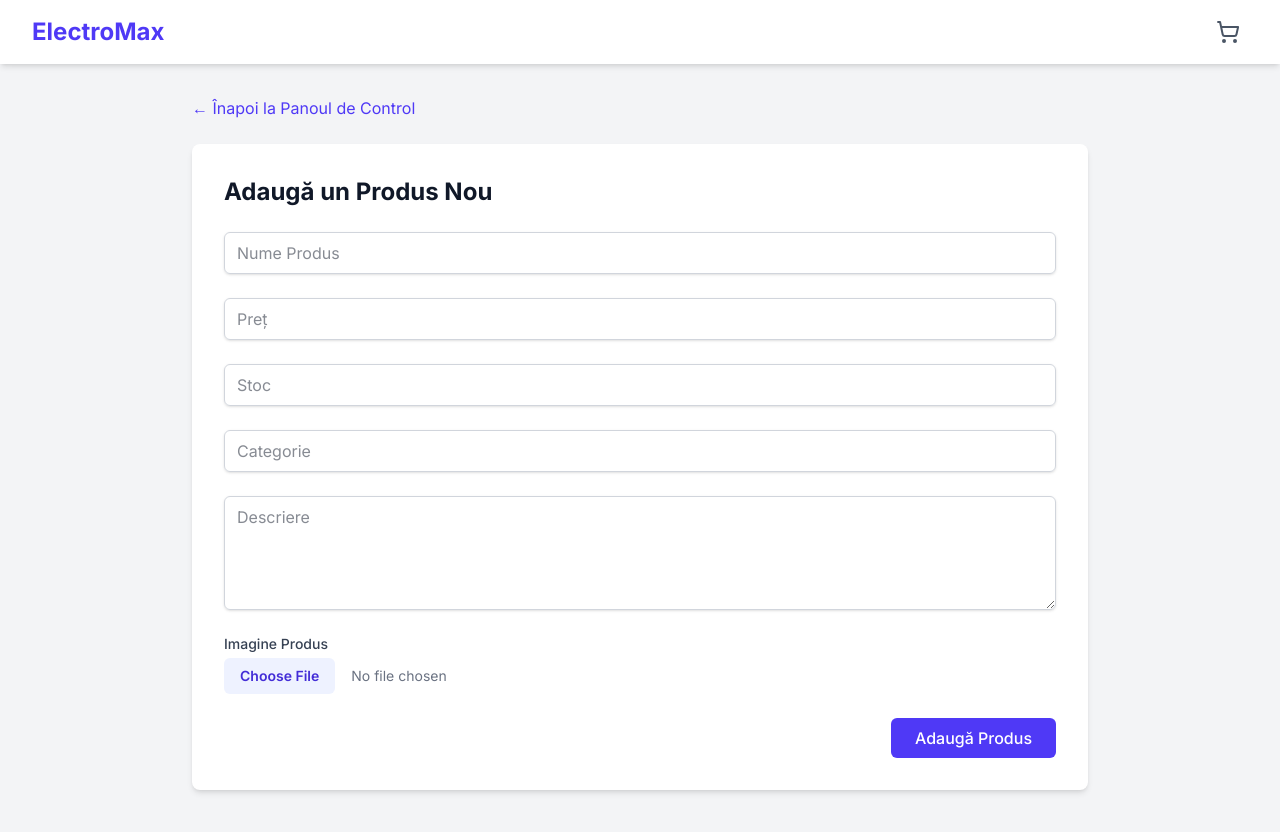
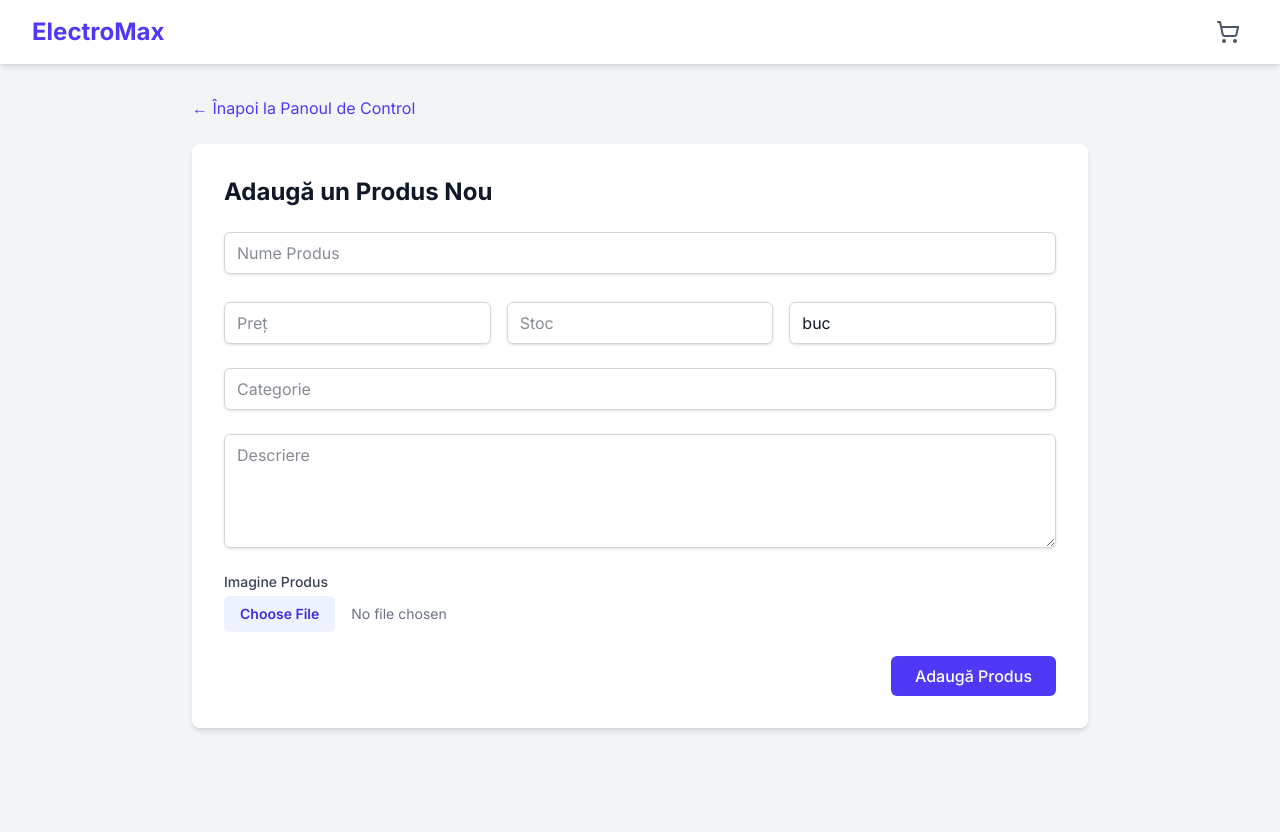
Before and after one commit to Bogdiyandrew/electromax, a Next.js app: page /admin/add-product in a window 1280 px wide. Shown: the top 832 px of the page. Built offline with nearby package versions, Linux system fonts and the light colour scheme; no server answers; sample sign-in values are in the browser's storage.

Commit message:
actualizare noua

```diff
--- a/app/(admin)/admin/add-product/page.tsx
+++ b/app/(admin)/admin/add-product/page.tsx
@@ -13,11 +13,13 @@ interface ProductFormState {
   description: string;
   stock: string;
   category: string;
+  unit: string; // Câmp nou adăugat
 }
 
 const AddProductPage = () => {
   const router = useRouter();
-  const [formState, setFormState] = useState<ProductFormState>({ name: '', price: '', description: '', stock: '', category: '' });
+  // MODIFICARE: Am adăugat 'unit' la starea inițială
+  const [formState, setFormState] = useState<ProductFormState>({ name: '', price: '', description: '', stock: '', category: '', unit: 'buc' });
   const [imageFile, setImageFile] = useState<File | null>(null);
   const [isLoading, setIsLoading] = useState(false);
   const [error, setError] = useState<string | null>(null);
@@ -53,6 +55,7 @@ const AddProductPage = () => {
         description: formState.description,
         stock: parseInt(formState.stock, 10),
         category: formState.category,
+        unit: formState.unit, // Am adăugat unitatea de măsură
         imageUrl: downloadURL,
         createdAt: new Date(),
       };
@@ -60,10 +63,9 @@ const AddProductPage = () => {
       await addDoc(collection(db, "products"), newProduct);
 
       alert('Produsul a fost adăugat cu succes!');
-      router.push('/admin/dashboard');
+      router.push('/admin/products');
 
     } catch (err) {
-      // Corecție pentru a specifica tipul erorii
       const error = err as Error;
       setError(error.message || "A apărut o eroare la adăugarea produsului.");
       console.error("Eroare detaliată:", err);
@@ -84,8 +86,12 @@ const AddProductPage = () => {
           <h1 className="text-2xl font-bold text-gray-900 mb-6">Adaugă un Produs Nou</h1>
           <form onSubmit={handleSubmit} className="space-y-6">
             <input type="text" name="name" required placeholder="Nume Produs" value={formState.name} onChange={handleChange} className="mt-1 block w-full px-3 py-2 border border-gray-300 rounded-md shadow-sm focus:ring-indigo-500 focus:border-indigo-500 text-gray-900"/>
-            <input type="text" name="price" required placeholder="Preț" value={formState.price} onChange={handleChange} className="mt-1 block w-full px-3 py-2 border border-gray-300 rounded-md shadow-sm focus:ring-indigo-500 focus:border-indigo-500 text-gray-900"/>
-            <input type="number" name="stock" required placeholder="Stoc" value={formState.stock} onChange={handleChange} className="mt-1 block w-full px-3 py-2 border border-gray-300 rounded-md shadow-sm focus:ring-indigo-500 focus:border-indigo-500 text-gray-900"/>
+            <div className="grid grid-cols-1 md:grid-cols-3 gap-4">
+                <input type="number" step="0.01" name="price" required placeholder="Preț" value={formState.price} onChange={handleChange} className="md:col-span-1 mt-1 block w-full px-3 py-2 border border-gray-300 rounded-md shadow-sm focus:ring-indigo-500 focus:border-indigo-500 text-gray-900"/>
+                <input type="number" name="stock" required placeholder="Stoc" value={formState.stock} onChange={handleChange} className="md:col-span-1 mt-1 block w-full px-3 py-2 border border-gray-300 rounded-md shadow-sm focus:ring-indigo-500 focus:border-indigo-500 text-gray-900"/>
+                {/* MODIFICARE: Câmp nou pentru unitatea de măsură */}
+                <input type="text" name="unit" required placeholder="Unitate (ex: buc, ml, set)" value={formState.unit} onChange={handleChange} className="md:col-span-1 mt-1 block w-full px-3 py-2 border border-gray-300 rounded-md shadow-sm focus:ring-indigo-500 focus:border-indigo-500 text-gray-900"/>
+            </div>
             <input type="text" name="category" required placeholder="Categorie" value={formState.category} onChange={handleChange} className="mt-1 block w-full px-3 py-2 border border-gray-300 rounded-md shadow-sm focus:ring-indigo-500 focus:border-indigo-500 text-gray-900"/>
             <textarea name="description" rows={4} required placeholder="Descriere" value={formState.description} onChange={handleChange} className="mt-1 block w-full px-3 py-2 border border-gray-300 rounded-md shadow-sm focus:ring-indigo-500 focus:border-indigo-500 text-gray-900"></textarea>
             <div>
--- a/app/(admin)/admin/products/edit/[id]/page.tsx
+++ b/app/(admin)/admin/products/edit/[id]/page.tsx
@@ -14,6 +14,7 @@ interface ProductFormState {
   description: string;
   stock: string;
   category: string;
+  unit: string; // Câmp nou adăugat
 }
 
 // eslint-disable-next-line @typescript-eslint/no-explicit-any
@@ -21,7 +22,8 @@ const EditProductPage = ({ params }: any) => {
   const router = useRouter();
   const productId = params.id;
 
-  const [formState, setFormState] = useState<ProductFormState>({ name: '', price: '', description: '', stock: '', category: '' });
+  // MODIFICARE: Am adăugat 'unit' la starea inițială
+  const [formState, setFormState] = useState<ProductFormState>({ name: '', price: '', description: '', stock: '', category: '', unit: '' });
   const [currentImageUrl, setCurrentImageUrl] = useState<string | null>(null);
   const [imageFile, setImageFile] = useState<File | null>(null);
   const [isLoading, setIsLoading] = useState(true);
@@ -41,14 +43,14 @@ const EditProductPage = ({ params }: any) => {
             price: data.price.toString(),
             description: data.description,
             stock: data.stock.toString(),
-            category: data.category
+            category: data.category,
+            unit: data.unit || 'buc' // Am adăugat unitatea de măsură
           });
           setCurrentImageUrl(data.imageUrl || null);
         } else {
           setError("Produsul nu a fost găsit.");
         }
       } catch (err) {
-        // MODIFICARE: Folosim 'err' pentru a loga eroarea
         console.error("Eroare la preluarea produsului:", err);
         setError("Eroare la încărcarea produsului.");
       } finally {
@@ -89,6 +91,7 @@ const EditProductPage = ({ params }: any) => {
         description: formState.description,
         stock: parseInt(formState.stock, 10),
         category: formState.category,
+        unit: formState.unit, // Am adăugat unitatea de măsură
         imageUrl: downloadURL,
       };
 
@@ -129,8 +132,12 @@ const EditProductPage = ({ params }: any) => {
             )}
 
             <input type="text" name="name" required placeholder="Nume Produs" value={formState.name} onChange={handleChange} className="mt-1 block w-full px-3 py-2 border border-gray-300 rounded-md text-gray-900"/>
-            <input type="number" step="0.01" name="price" required placeholder="Preț" value={formState.price} onChange={handleChange} className="mt-1 block w-full px-3 py-2 border border-gray-300 rounded-md text-gray-900"/>
-            <input type="number" name="stock" required placeholder="Stoc" value={formState.stock} onChange={handleChange} className="mt-1 block w-full px-3 py-2 border border-gray-300 rounded-md text-gray-900"/>
+            <div className="grid grid-cols-1 md:grid-cols-3 gap-4">
+              <input type="number" step="0.01" name="price" required placeholder="Preț" value={formState.price} onChange={handleChange} className="md:col-span-1 mt-1 block w-full px-3 py-2 border border-gray-300 rounded-md text-gray-900"/>
+              <input type="number" name="stock" required placeholder="Stoc" value={formState.stock} onChange={handleChange} className="md:col-span-1 mt-1 block w-full px-3 py-2 border border-gray-300 rounded-md text-gray-900"/>
+              {/* MODIFICARE: Câmp nou pentru unitatea de măsură */}
+              <input type="text" name="unit" required placeholder="Unitate (ex: buc, ml, set)" value={formState.unit} onChange={handleChange} className="md:col-span-1 mt-1 block w-full px-3 py-2 border border-gray-300 rounded-md text-gray-900"/>
+            </div>
             <input type="text" name="category" required placeholder="Categorie" value={formState.category} onChange={handleChange} className="mt-1 block w-full px-3 py-2 border border-gray-300 rounded-md text-gray-900"/>
             <textarea name="description" rows={4} required placeholder="Descriere" value={formState.description} onChange={handleChange} className="mt-1 block w-full px-3 py-2 border border-gray-300 rounded-md text-gray-900"></textarea>
 
--- a/app/product/[id]/ProductClientPage.tsx
+++ b/app/product/[id]/ProductClientPage.tsx
@@ -1,8 +1,10 @@
 'use client';
 
+import { useState } from 'react'; // Am adăugat useState
 import Link from 'next/link';
-import Image from 'next/image'; // Importăm componenta Image
+import Image from 'next/image';
 import { useCart } from '@/context/CartContext';
+import { Minus, Plus } from 'lucide-react'; // Importăm iconițe
 
 // Definim o interfață pentru structura unui produs
 interface Product {
@@ -12,19 +14,37 @@ interface Product {
   description: string;
   category: string;
   stock: number;
-  imageUrl?: string; // Am adăugat imageUrl ca opțional
+  imageUrl?: string;
+  unit?: string; // Am adăugat câmpul opțional pentru unitate
 }
 
 // Componenta primește produsul ca proprietate (props)
 export default function ProductClientPage({ product }: { product: Product }) {
   const { addToCart } = useCart();
+  const [quantity, setQuantity] = useState(1); // Stare pentru cantitatea selectată
 
   const handleAddToCart = () => {
-    addToCart({
+    addToCart(
+      {
         id: product.id,
         name: product.name,
         price: product.price,
-    });
+      },
+      quantity // Pasăm cantitatea selectată
+    );
+  };
+
+  const increaseQuantity = () => {
+    // Nu permitem adăugarea unei cantități mai mari decât stocul
+    if (quantity < product.stock) {
+      setQuantity(prev => prev + 1);
+    }
+  };
+
+  const decreaseQuantity = () => {
+    if (quantity > 1) {
+      setQuantity(prev => prev - 1);
+    }
   };
 
   return (
@@ -36,7 +56,6 @@ export default function ProductClientPage({ product }: { product: Product }) {
             </Link>
         </div>
         <div className="grid md:grid-cols-2 gap-12 items-start">
-          {/* Coloana pentru imagini - ACTUALIZATĂ */}
           <div>
             <div className="w-full h-96 bg-gray-200 rounded-lg flex items-center justify-center relative overflow-hidden">
               {product.imageUrl ? (
@@ -51,7 +70,6 @@ export default function ProductClientPage({ product }: { product: Product }) {
                 <span className="text-gray-500">Imagine indisponibilă</span>
               )}
             </div>
-            {/* Placeholder pentru galerie de imagini mici (vom implementa mai târziu) */}
             <div className="grid grid-cols-4 gap-4 mt-4">
               <div className="w-full h-24 bg-gray-200 rounded-md"></div>
               <div className="w-full h-24 bg-gray-200 rounded-md"></div>
@@ -60,7 +78,6 @@ export default function ProductClientPage({ product }: { product: Product }) {
             </div>
           </div>
 
-          {/* Coloana pentru detalii și acțiuni */}
           <div className="space-y-6">
             <div>
               <p className="text-sm font-medium text-indigo-600">{product.category}</p>
@@ -78,16 +95,27 @@ export default function ProductClientPage({ product }: { product: Product }) {
 
             <div>
               <p className="text-sm text-gray-500">
-                Stoc: <span className="font-medium text-green-600">{product.stock > 0 ? `${product.stock} bucăți disponibile` : 'Stoc epuizat'}</span>
+                {/* MODIFICARE: Am adăugat și unitatea de măsură */}
+                Stoc: <span className="font-medium text-green-600">{product.stock > 0 ? `${product.stock} ${product.unit || 'buc.'} disponibile` : 'Stoc epuizat'}</span>
               </p>
             </div>
 
-            {/* Butonul de adăugare în coș */}
+            {/* MODIFICARE: Am adăugat selectorul de cantitate și am actualizat butonul */}
+            <div className="flex items-center gap-4">
+                <div className="flex items-center border border-gray-300 rounded-md">
+                    <button onClick={decreaseQuantity} className="px-3 py-2 text-gray-600 hover:bg-gray-100 rounded-l-md" disabled={quantity <= 1}>
+                        <Minus size={16} />
+                    </button>
+                    <span className="px-5 py-2 text-gray-900 font-semibold">{quantity}</span>
+                    <button onClick={increaseQuantity} className="px-3 py-2 text-gray-600 hover:bg-gray-100 rounded-r-md" disabled={quantity >= product.stock}>
+                        <Plus size={16} />
+                    </button>
+                </div>
                 <button
                 type="button"
                 onClick={handleAddToCart}
                 disabled={product.stock === 0}
-              className="w-full px-8 py-4 text-lg font-bold text-white bg-indigo-600 rounded-md hover:bg-indigo-700 focus:outline-none focus:ring-2 focus:ring-offset-2 focus:ring-indigo-500 disabled:bg-gray-400 disabled:cursor-not-allowed"
+                className="flex-1 px-8 py-3 text-base font-bold text-white bg-indigo-600 rounded-md hover:bg-indigo-700 focus:outline-none focus:ring-2 focus:ring-offset-2 focus:ring-indigo-500 disabled:bg-gray-400 disabled:cursor-not-allowed"
                 >
                 Adaugă în coș
                 </button>
@@ -95,5 +123,6 @@ export default function ProductClientPage({ product }: { product: Product }) {
           </div>
         </div>
       </div>
+    </div>
   );
 }
--- a/context/CartContext.tsx
+++ b/context/CartContext.tsx
@@ -13,7 +13,8 @@ export interface CartItem {
 // Definim ce va conține contextul nostru
 interface CartContextType {
   cartItems: CartItem[];
-  addToCart: (product: { id: string; name: string; price: number }) => void;
+  // MODIFICARE: Funcția acceptă acum și o cantitate
+  addToCart: (product: { id: string; name: string; price: number }, quantity: number) => void;
   removeFromCart: (itemId: string) => void;
   updateItemQuantity: (itemId: string, newQuantity: number) => void;
   clearCart: () => void;
@@ -24,7 +25,6 @@ const CartContext = createContext<CartContextType | undefined>(undefined);
 
 // Creăm Provider-ul, componenta care va ține logica
 export const CartProvider = ({ children }: { children: ReactNode }) => {
-  // Încercăm să încărcăm coșul din localStorage la pornire
   const [cartItems, setCartItems] = useState<CartItem[]>(() => {
     if (typeof window !== 'undefined') {
       const savedCart = localStorage.getItem('cart');
@@ -33,23 +33,25 @@ export const CartProvider = ({ children }: { children: ReactNode }) => {
     return [];
   });
 
-  // Salvăm coșul în localStorage de fiecare dată când se modifică
   useEffect(() => {
     localStorage.setItem('cart', JSON.stringify(cartItems));
   }, [cartItems]);
 
-  const addToCart = (product: { id: string; name: string; price: number }) => {
+  // MODIFICARE: addToCart acceptă acum și parametrul 'quantity'
+  const addToCart = (product: { id: string; name: string; price: number }, quantity: number) => {
     setCartItems(prevItems => {
       const existingItem = prevItems.find(item => item.id === product.id);
       if (existingItem) {
+        // Dacă produsul există, adăugăm noua cantitate la cea existentă
         return prevItems.map(item =>
-          item.id === product.id ? { ...item, quantity: item.quantity + 1 } : item
+          item.id === product.id ? { ...item, quantity: item.quantity + quantity } : item
         );
       } else {
-        return [...prevItems, { ...product, quantity: 1 }];
+        // Dacă produsul nu există, îl adăugăm cu cantitatea specificată
+        return [...prevItems, { ...product, quantity }];
       }
     });
-    alert(`"${product.name}" a fost adăugat în coș!`);
+    alert(`"${product.name}" (x${quantity}) a fost adăugat în coș!`);
   };
 
   const removeFromCart = (itemId: string) => {
@@ -57,7 +59,7 @@ export const CartProvider = ({ children }: { children: ReactNode }) => {
   };
 
   const updateItemQuantity = (itemId: string, newQuantity: number) => {
-    if (newQuantity < 1) return; // Cantitatea nu poate fi mai mică de 1
+    if (newQuantity < 1) return;
     setCartItems(prevItems =>
       prevItems.map(item =>
         item.id === itemId ? { ...item, quantity: newQuantity } : item
```
Lines whose indentation alone changed are shown as unchanged.
